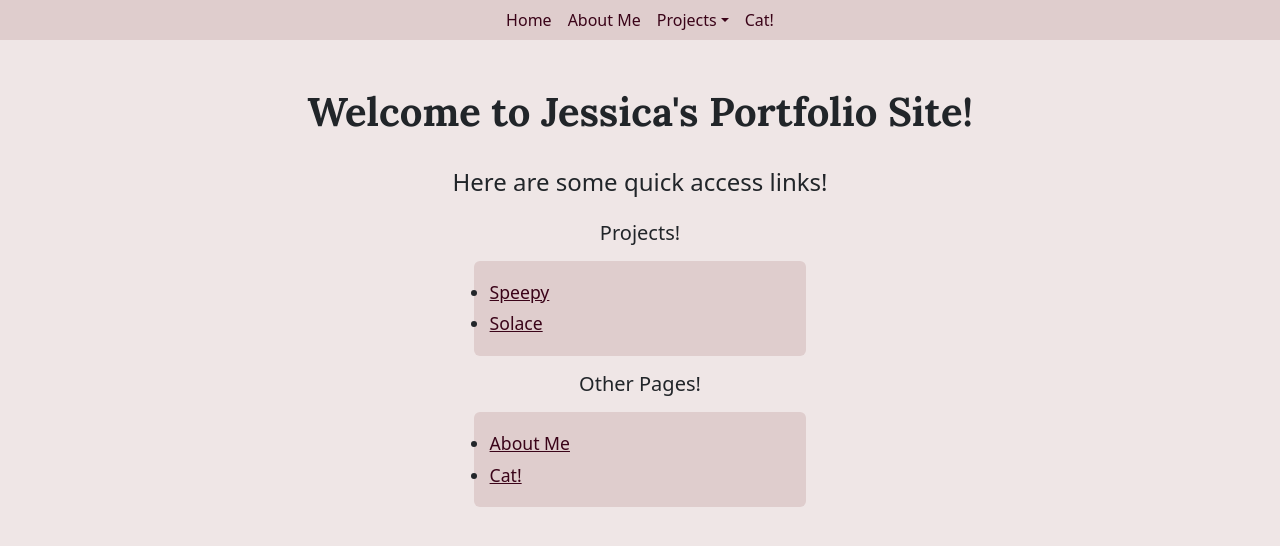
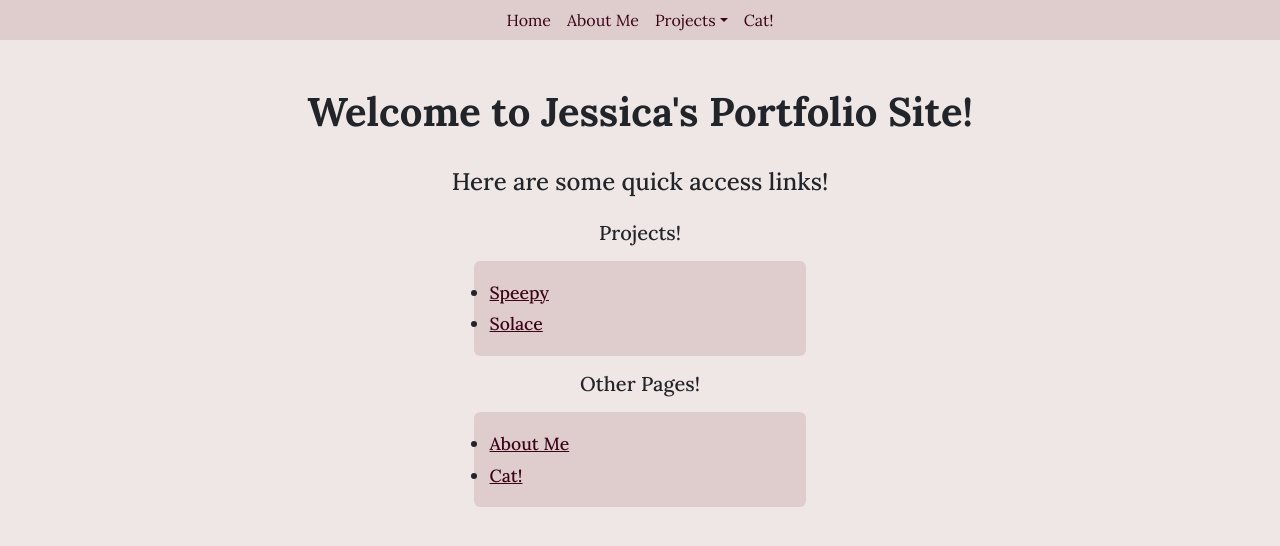
Before and after one commit to jessl314/JessicaL-Blog-Project, a React (Vite) app in the folder frontend/: page / in a window 1280 px wide. Shown: the top 546 px of the page. Built offline with nearby package versions, Linux system fonts and the light colour scheme.

Commit message:
applied correct font for the home page

```diff
--- a/frontend/src/styles/Home.scss
+++ b/frontend/src/styles/Home.scss
@@ -22,10 +22,12 @@ p {
 
 h1 {
     padding-top: 3rem;
+    font-family: $primary-font;
 }
 
 h4 {
     padding-bottom: 1rem;
+    font-family: $primary-font;
 }
 // ul {
 //     justify-items: center;
@@ -34,13 +36,20 @@ h4 {
 
 h5 {
     padding-bottom: 0.5rem;
+    font-family: $primary-font;
 }
 
 ul {
     font-size: 1.1rem; /* Adjust size to your preference */
     line-height: 1.8;  /* Optional: improves readability by increasing line height */
+    font-family: $primary-font;
 }
 
 li {
     font-size: inherit; /* Inherit the font size from the parent (ul/ol) */
+    font-family: $primary-font;
 }
+
+a {
+    font-family: $primary-font;
+}
```
